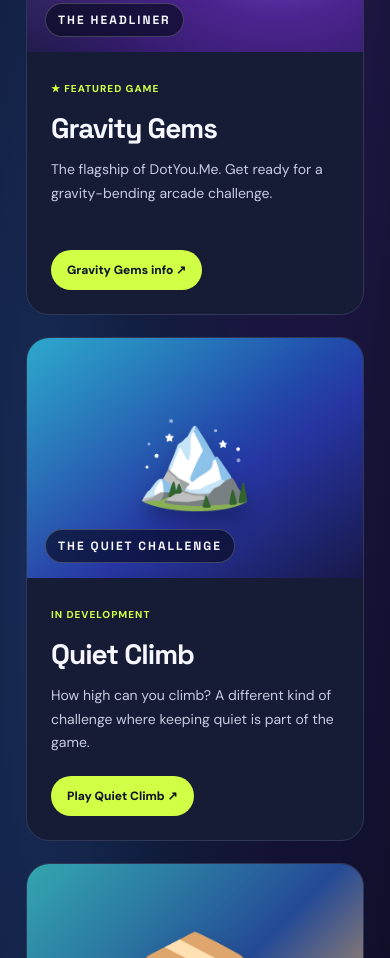
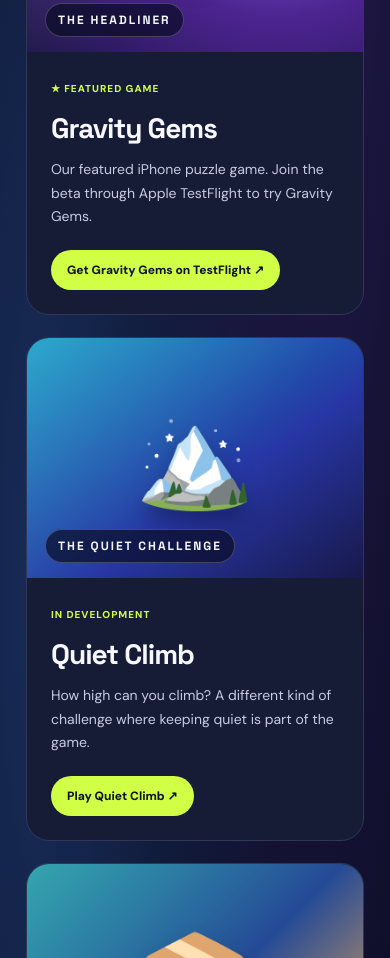
Before and after one commit to nrenna-svg/dotyoudotme, a plain HTML site: page index.html in a window 390 px wide. Shown: the part 1561-2519 px from the top of the page. Drawn offline with Linux system fonts and the light colour scheme.

Commit message:
Link Gravity Gems to iPhone TestFlight beta on DotYou.Me

```diff
--- a/index.html
+++ b/index.html
@@ -21,7 +21,7 @@
 <main><section class="hero wrap"><div><div class="eyebrow">● THE ARCADE IS OPEN</div><h1>Everyone has<br>a <em>play side.</em></h1><p>Dot her. Dot him. Dot you. Dot me. Different people, different play styles — one colorful place to find your next favorite game.</p><a class="cta" href="#games">Explore the games ↗</a><div class="slogan"><span>DOT HER.</span><span>DOT HIM.</span><span>DOT YOU.</span><span>DOT ME.</span></div></div><div class="logo-wrap"><div class="orbit"></div><div class="logo-card"><div class="people" aria-hidden="true">● ✦ ● ✦ ●</div><span class="controller" aria-hidden="true">🎮</span><div class="logo-type">dot<span class="u">you</span><span class="period">.</span><span class="m">me</span></div><div class="logo-caption">DOT HER · DOT HIM · DOT YOU · DOT ME</div></div></div></section>
 <div class="marquee">DOT HER ✳ DOT HIM ✳ DOT YOU ✳ DOT ME ✳ EVERYBODY PLAYS ✳</div>
 <section class="catalog wrap" id="games"><div class="head"><div><div class="eyebrow">PICK YOUR NEXT ADVENTURE</div><h2>Explore the games<span>.</span></h2><p>Little worlds. Big fun. Every game is a new adventure.</p></div><span class="count">05 GAMES & GROWING</span></div><div class="filters" aria-label="Filter games"><button class="filter active" data-filter="all" aria-pressed="true">All games</button><button class="filter" data-filter="featured" aria-pressed="false">Featured</button><button class="filter" data-filter="coming" aria-pressed="false">Coming soon</button></div><div class="games">
-<article class="card gravity" data-kind="featured"><div class="art"><span class="symbol" aria-hidden="true">💎</span><span class="label">THE HEADLINER</span></div><div class="body"><span class="tag">★ FEATURED GAME</span><h3>Gravity Gems</h3><p>The flagship of DotYou.Me. Get ready for a gravity-bending arcade challenge.</p><a class="play" href="https://nrenna-svg.github.io/gravity-gems-site/" target="_blank" rel="noopener noreferrer">Gravity Gems info ↗</a></div></article>
+<article class="card gravity" data-kind="featured"><div class="art"><span class="symbol" aria-hidden="true">💎</span><span class="label">THE HEADLINER</span></div><div class="body"><span class="tag">★ FEATURED GAME</span><h3>Gravity Gems</h3><p>Our featured iPhone puzzle game. Join the beta through Apple TestFlight to try Gravity Gems.</p><a class="play" href="https://testflight.apple.com/join/NTWrf1PY" target="_blank" rel="noopener noreferrer" aria-label="Join Gravity Gems iPhone beta via Apple TestFlight">Get Gravity Gems on TestFlight ↗</a></div></article>
 <article class="card climb" data-kind="featured"><div class="art"><span class="symbol" aria-hidden="true">🏔️</span><span class="label">THE QUIET CHALLENGE</span></div><div class="body"><span class="tag">IN DEVELOPMENT</span><h3>Quiet Climb</h3><p>How high can you climb? A different kind of challenge where keeping quiet is part of the game.</p><a class="play" href="https://nrenna-svg.github.io/quiet-climb/" target="_blank" rel="noopener noreferrer">Play Quiet Climb ↗</a></div></article>
 <article class="card delivery" data-kind="featured"><div class="art"><span class="symbol" aria-hidden="true">📦</span><span class="label">AROUND THE WORLD</span></div><div class="body"><span class="tag">NEW GAME</span><h3>Special Delivery</h3><p>Pilot a tiny planet, pick up courier jobs, and deliver packages across island worlds.</p><a class="play" href="https://nrenna-svg.github.io/special-delivery/dist/" target="_blank" rel="noopener noreferrer">Play Special Delivery ↗</a></div></article>
 <article class="card biplane" data-kind="featured"><div class="art" style="background:linear-gradient(135deg,#14568e,#42add7 52%,#f6c56b)"><span class="symbol" aria-hidden="true">✈️</span><span class="label">AIR COMBAT ARCADE</span></div><div class="body"><span class="tag">PLAY ON GITHUB PAGES</span><h3>BI-PLANE BATTLE</h3><p>Fly through waves of enemy aircraft, collect supplies, and take on zeppelins in this scrolling sky battle.</p><a class="play" href="https://nrenna-svg.github.io/Bi-Plane-Battle/" target="_blank" rel="noopener noreferrer">Play BI-PLANE BATTLE ↗</a></div></article>
```
